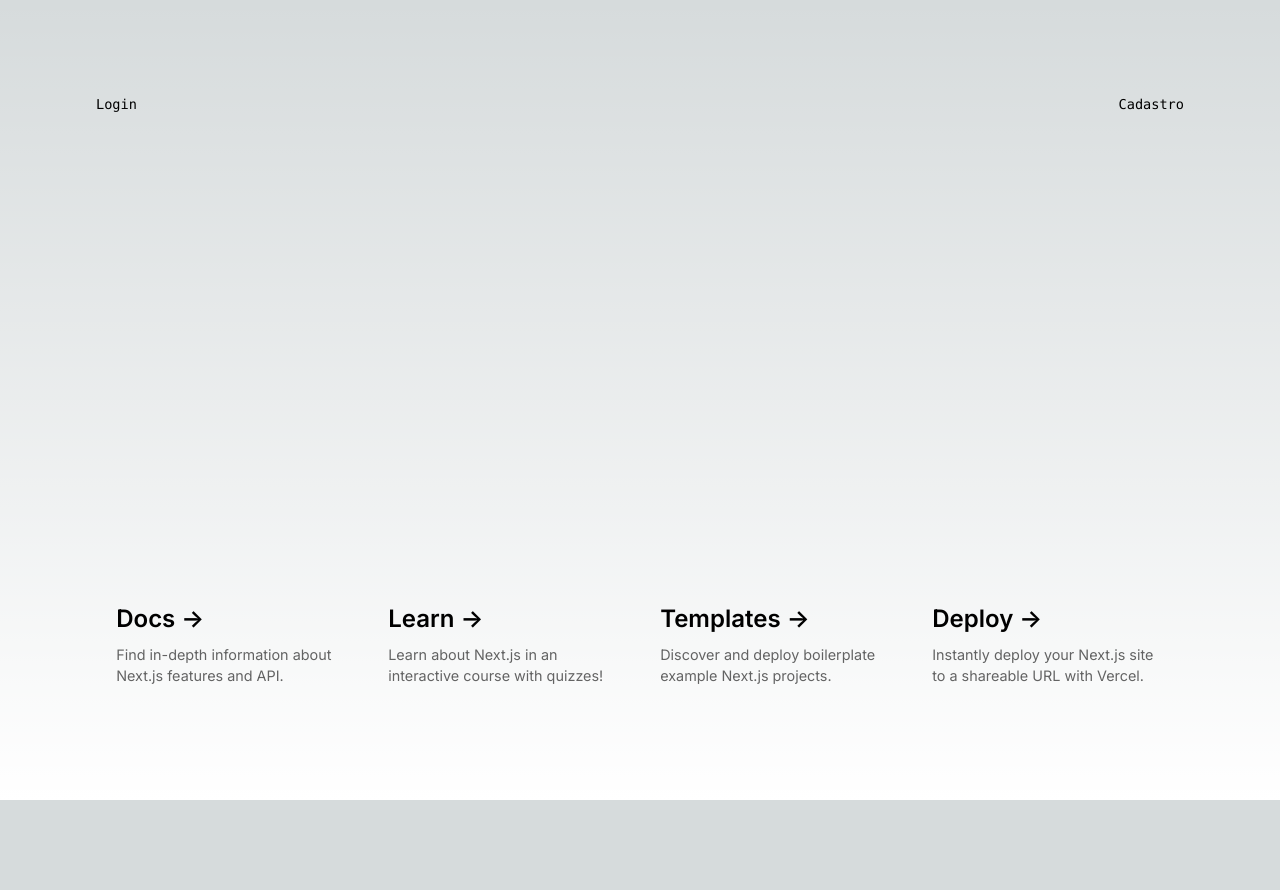
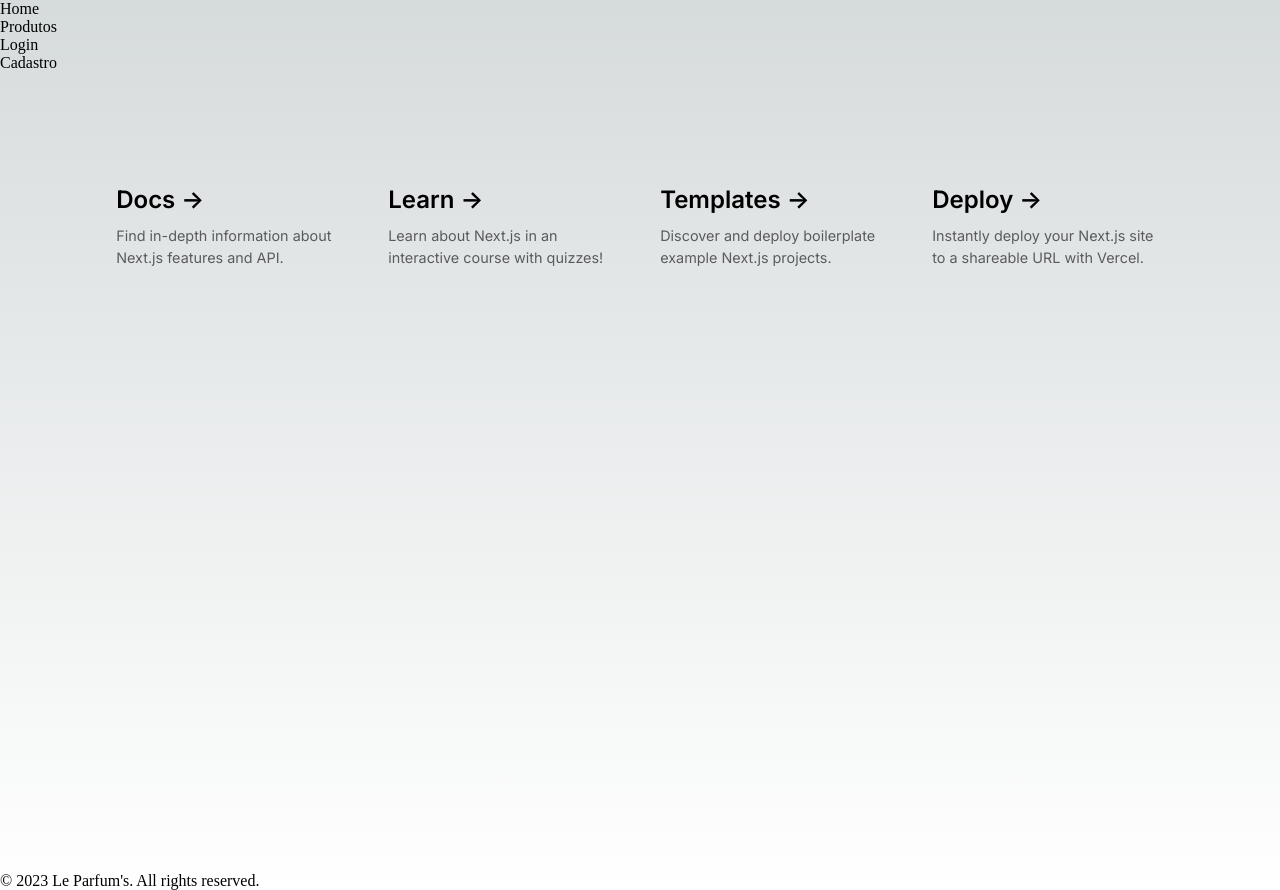
Before and after one commit to cinthia205/Projeto-Prosper-React, a Next.js app: page / in a window 1280 px wide. Before the commit the page ends 800 px from the top, so only its background shows below. Built offline with nearby package versions, Linux system fonts and the light colour scheme.

Commit message:
footer navbar in index

```diff
--- a/src/pages/index.tsx
+++ b/src/pages/index.tsx
@@ -1,6 +1,8 @@
 import Head from 'next/head'
 import { Inter } from 'next/font/google'
 import styles from '@/styles/Home.module.css'
+import Navbar from '@/components/Navbar'
+import Footer from '@/components/footer'
 
 const inter = Inter({ subsets: ['latin'] })
 
@@ -13,12 +15,8 @@ export default function Home() {
         <meta name="viewport" content="width=device-width, initial-scale=1" />
         <link rel="icon" href="/favicon.ico" />
       </Head>
+      <Navbar />
       <main className={`${styles.main} ${inter.className}`}>
-        <div className={styles.description}>
-         <a href='/login'>Login</a>
-         <a href='/cadastro'>Cadastro</a>
-
-        </div>
 
 
         <div className={styles.grid}>
@@ -80,6 +78,7 @@ export default function Home() {
           </a>
         </div>
       </main>
+      <Footer />
     </>
   )
 }
```
